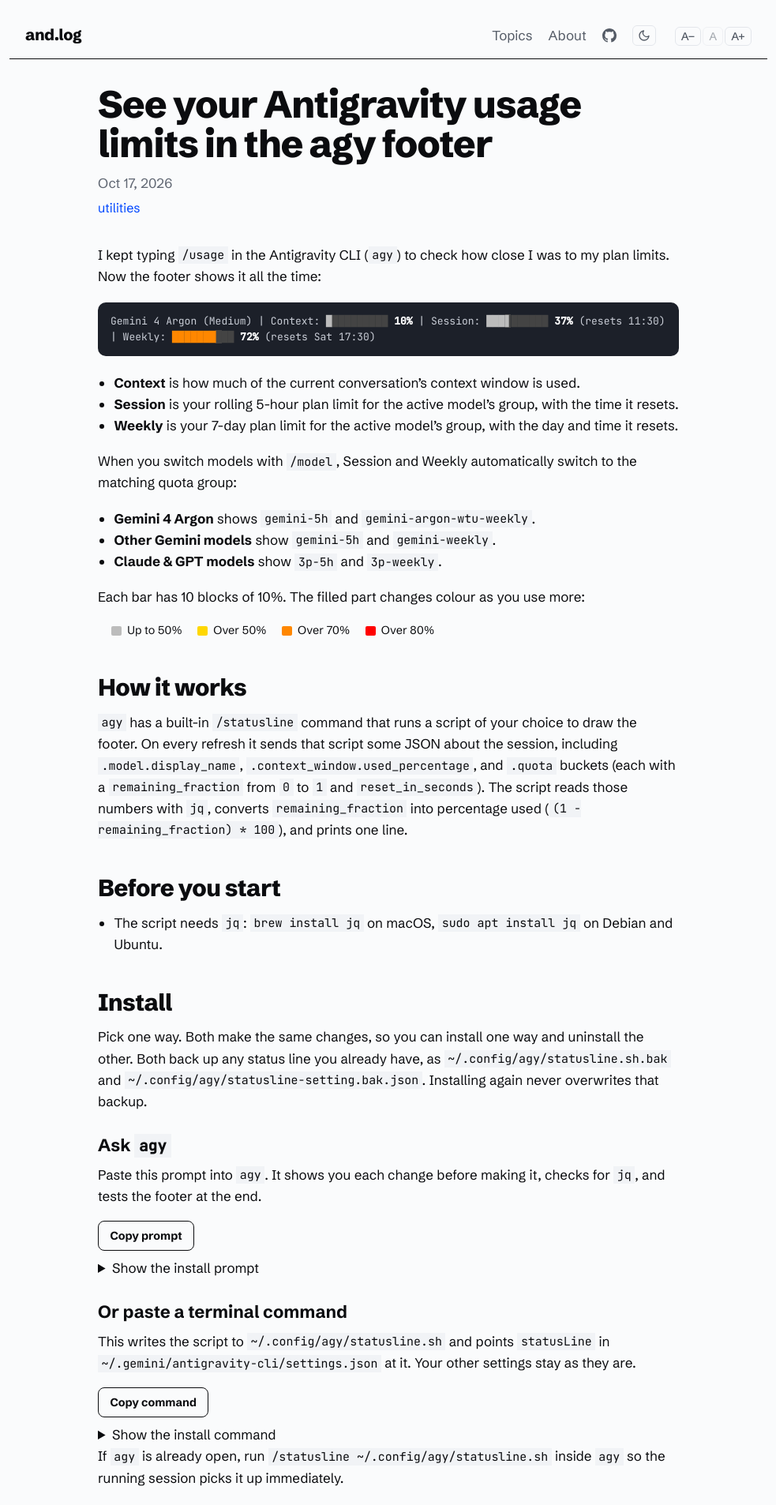
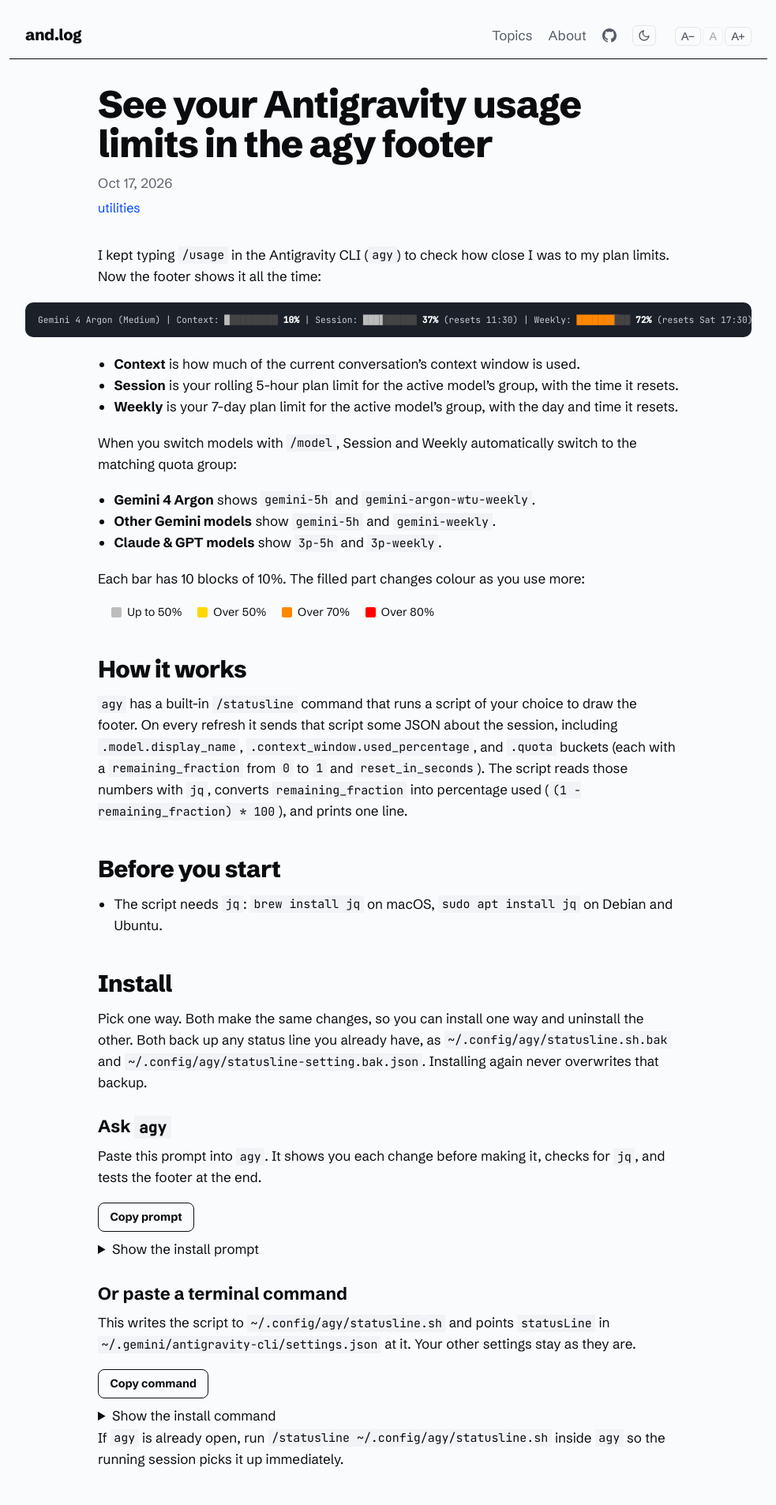
Before and after one commit to and/and.github.io, a Jekyll site: the page built from _posts/2026-10-17-agy-usage-footer.md, in a window 1280 px wide. Shown: the top 1906 px of the page at 79% size, without its empty margins (148-1131 px from the left). Built offline with Jekyll 4.4.1, drawn with Linux system fonts in a browser that asks for light colours.

Commit message:
Keep agy footer terminal preview on a single line

```diff
--- a/_posts/2026-10-17-agy-usage-footer.md
+++ b/_posts/2026-10-17-agy-usage-footer.md
@@ -11,8 +11,7 @@
 footer shows it all the time:
 
 <style>
-.ccf-term{background:#1c2029;color:#c9cdd6;border-radius:10px;padding:.9rem 1rem;font:13px/1.5 "JetBrains Mono",ui-monospace,Menlo,Consolas,monospace;overflow-x:auto;margin-top:1.25rem;margin-bottom:1.25rem}
-.ccf-term span.ccf-seg{white-space:nowrap}
+.ccf-term{background:#1c2029;color:#c9cdd6;border-radius:10px;padding:.85rem 1rem;font:11.25px/1.5 "JetBrains Mono",ui-monospace,Menlo,Consolas,monospace;white-space:nowrap;overflow-x:auto;margin-top:1.25rem;margin-bottom:1.25rem}
 .ccf-term b{color:#fff}
 .ccf-t{color:#444}.ccf-e{background:#444}
 .ccf-g{color:#bcbcbc}.ccf-y{color:#ffd700}.ccf-o{color:#ff8700}.ccf-r{color:#ff0000}
@@ -26,7 +25,7 @@
 .ccf-copy:hover{background:rgba(127,127,127,.12)}
 .ccf-copy:focus-visible{outline:2px solid currentColor;outline-offset:2px}
 </style>
-<div class="ccf-term" role="img" aria-label="Footer: Gemini 4 Argon (Medium), Context 10%, Session 37% resets 11:30, Weekly 72% resets Sat 17:30"><span class="ccf-seg">Gemini 4 Argon (Medium)</span> <span class="ccf-seg">| Context: <span class="ccf-g">█</span><span class="ccf-t">█████████</span> <b>10%</b></span> <span class="ccf-seg">| Session: <span class="ccf-g">███</span><span class="ccf-e ccf-g">▋</span><span class="ccf-t">██████</span> <b>37%</b> (resets 11:30)</span> <span class="ccf-seg">| Weekly: <span class="ccf-o">███████</span><span class="ccf-e ccf-o">▏</span><span class="ccf-t">██</span> <b>72%</b> (resets Sat 17:30)</span></div>
+<div class="ccf-term wide" role="img" aria-label="Footer: Gemini 4 Argon (Medium), Context 10%, Session 37% resets 11:30, Weekly 72% resets Sat 17:30"><span class="ccf-seg">Gemini 4 Argon (Medium)</span> <span class="ccf-seg">| Context: <span class="ccf-g">█</span><span class="ccf-t">█████████</span> <b>10%</b></span> <span class="ccf-seg">| Session: <span class="ccf-g">███</span><span class="ccf-e ccf-g">▋</span><span class="ccf-t">██████</span> <b>37%</b> (resets 11:30)</span> <span class="ccf-seg">| Weekly: <span class="ccf-o">███████</span><span class="ccf-e ccf-o">▏</span><span class="ccf-t">██</span> <b>72%</b> (resets Sat 17:30)</span></div>
 
 - **Context** is how much of the current conversation's context window is used.
 - **Session** is your rolling 5-hour plan limit for the active model's group, with the time it resets.
```
